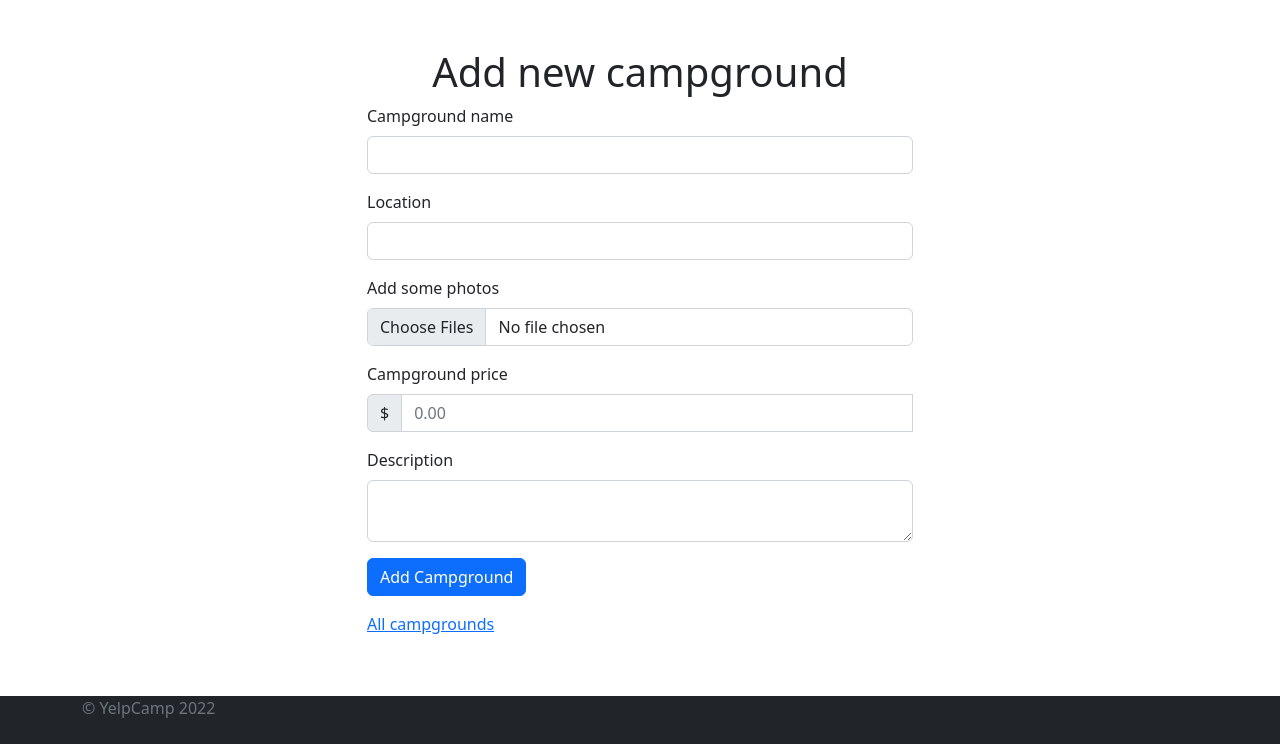
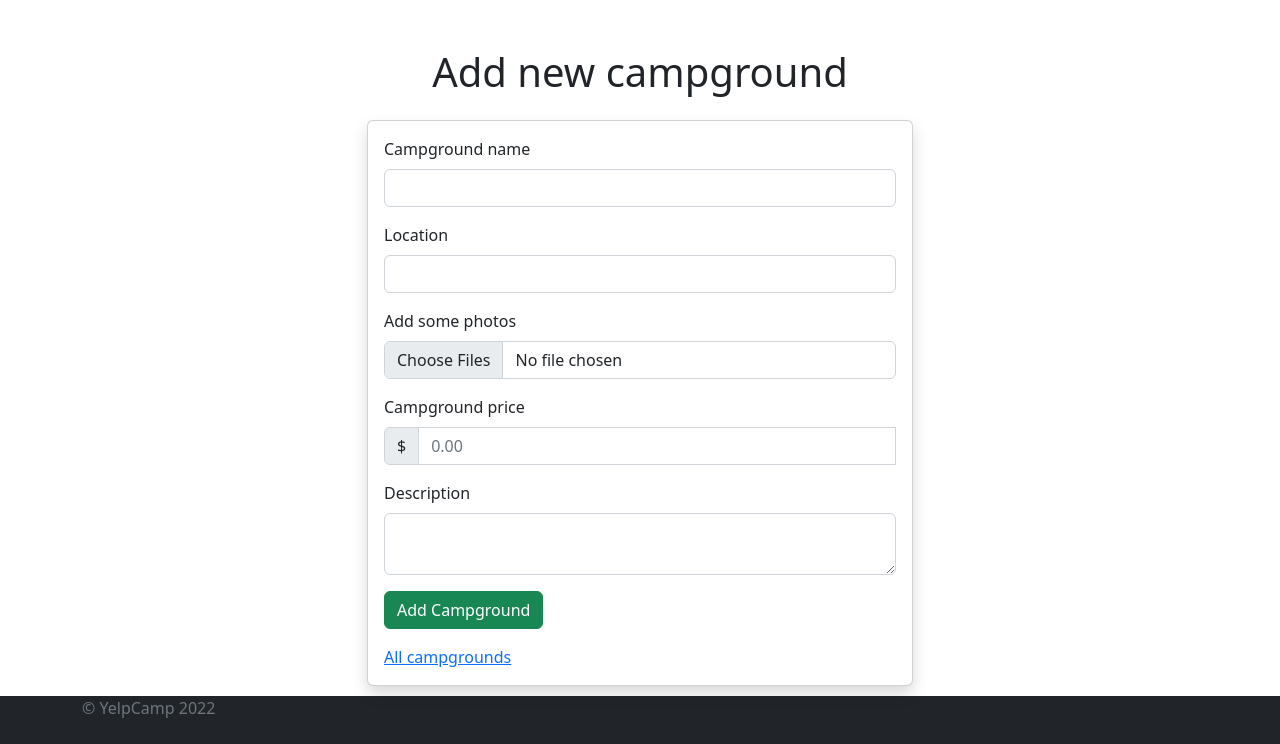
Before and after one commit to Junikab/YelpCamp, a Node server app: page /campgrounds/new in a window 1280 px wide. Shown: the part 56-800 px from the top of the page. Run offline with Node 20, Linux system fonts and the light colour scheme; the visitor is signed in with stand-in values (Sample User, id 1); some libraries are stand-ins or nearby versions.

Commit message:
styling edit, index and new forms

```diff
--- a/YelpCamp/views/campgrounds/edit.ejs
+++ b/YelpCamp/views/campgrounds/edit.ejs
@@ -2,7 +2,7 @@
 
 <div class="row">
     <h1 class="text-center">Edit campground</h1>
-    <div class="col-6 offset-3">
+    <div class="col-md-6 offset-3 mt-md-3">
         <form
             class="validated-form"
             action="/campgrounds/<%=campground._id%>?_method=PUT"
--- a/YelpCamp/views/campgrounds/new.ejs
+++ b/YelpCamp/views/campgrounds/new.ejs
@@ -1,7 +1,9 @@
 <% layout('layouts/boilerplate') -%>
 <div class="row">
     <h1 class="text-center">Add new campground</h1>
-    <div class="col-6 offset-3">
+    <div class="col-md-6 offset-3 mt-md-3">
+        <div class="card shadow">
+            <div class="card-body">
                 <form
                     class="validated-form"
                     action="/campgrounds"
@@ -37,19 +39,6 @@
                         <label for="image" class="form-label">Add some photos</label>
                         <input class="form-control" type="file" name="image" id="image" accept="" multiple>
                     </div>
-
-            <!-- <div class="mb-3">
-                <label class="form-label" for="img">Image URL</label>
-                <input
-                    class="form-control"
-                    type="text"
-                    id="image"
-                    name="campground[image]"
-                    required
-                />
-                <div class="invalid-feedback">Please add a photo.</div>
-            </div> -->
-
                     <div class="mb-3">
                         <label class="form-label" for="price">Campground price</label>
                         <div class="input-group mb-3">
@@ -84,9 +73,11 @@
                         </div>
                     </div>
                     <div class="mb-3">
-                <button class="btn btn-primary">Add Campground</button>
+                        <button class="btn btn-success btn-block">Add Campground</button>
                     </div>
                 </form>
                 <a href="/campgrounds">All campgrounds</a>
             </div>
         </div>
+    </div>
+</div>
```
Also changed, not shown: YelpCamp/views/campgrounds/index.ejs (+4 -4 lines). Lines whose indentation alone changed are shown as unchanged.
